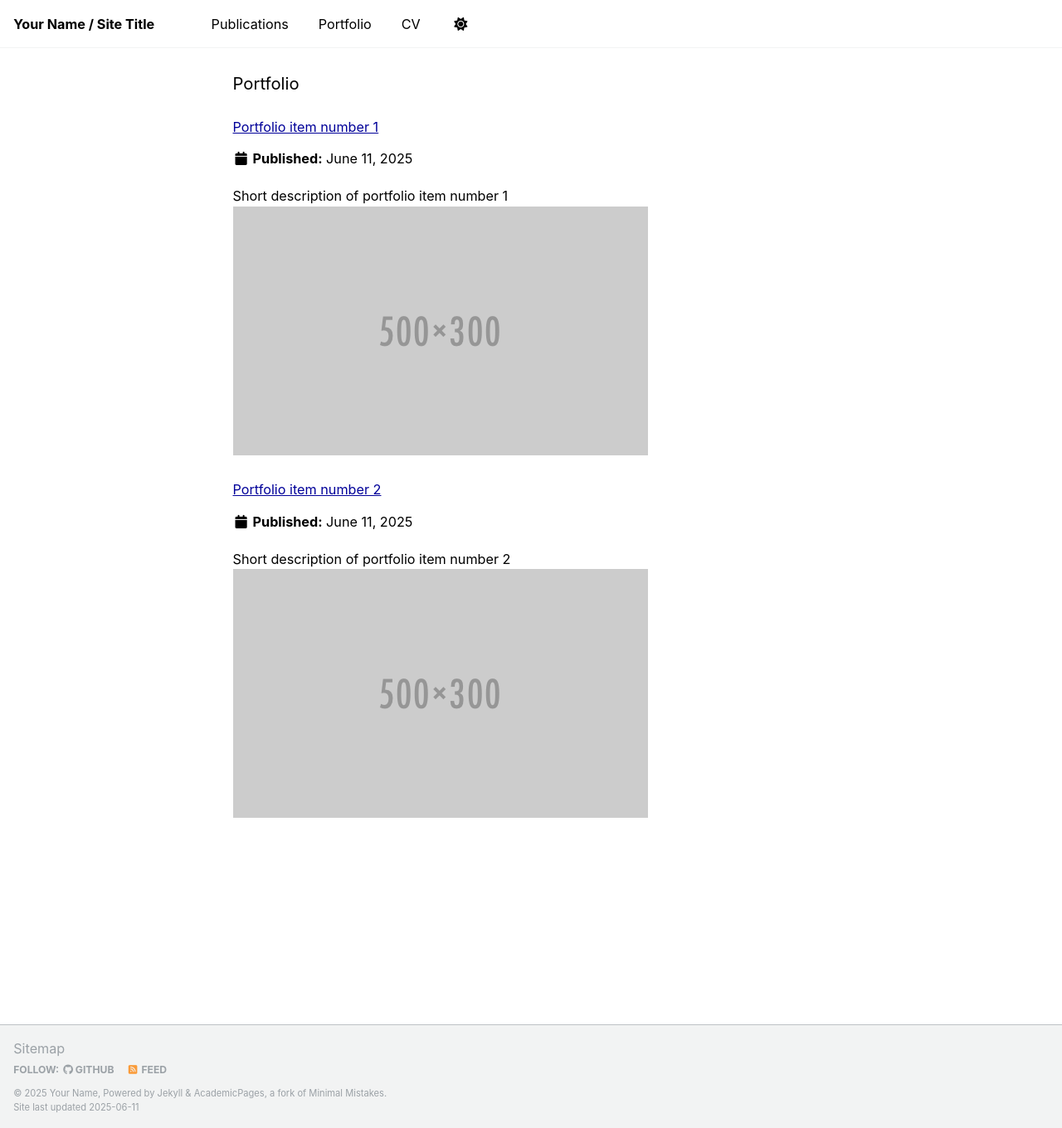
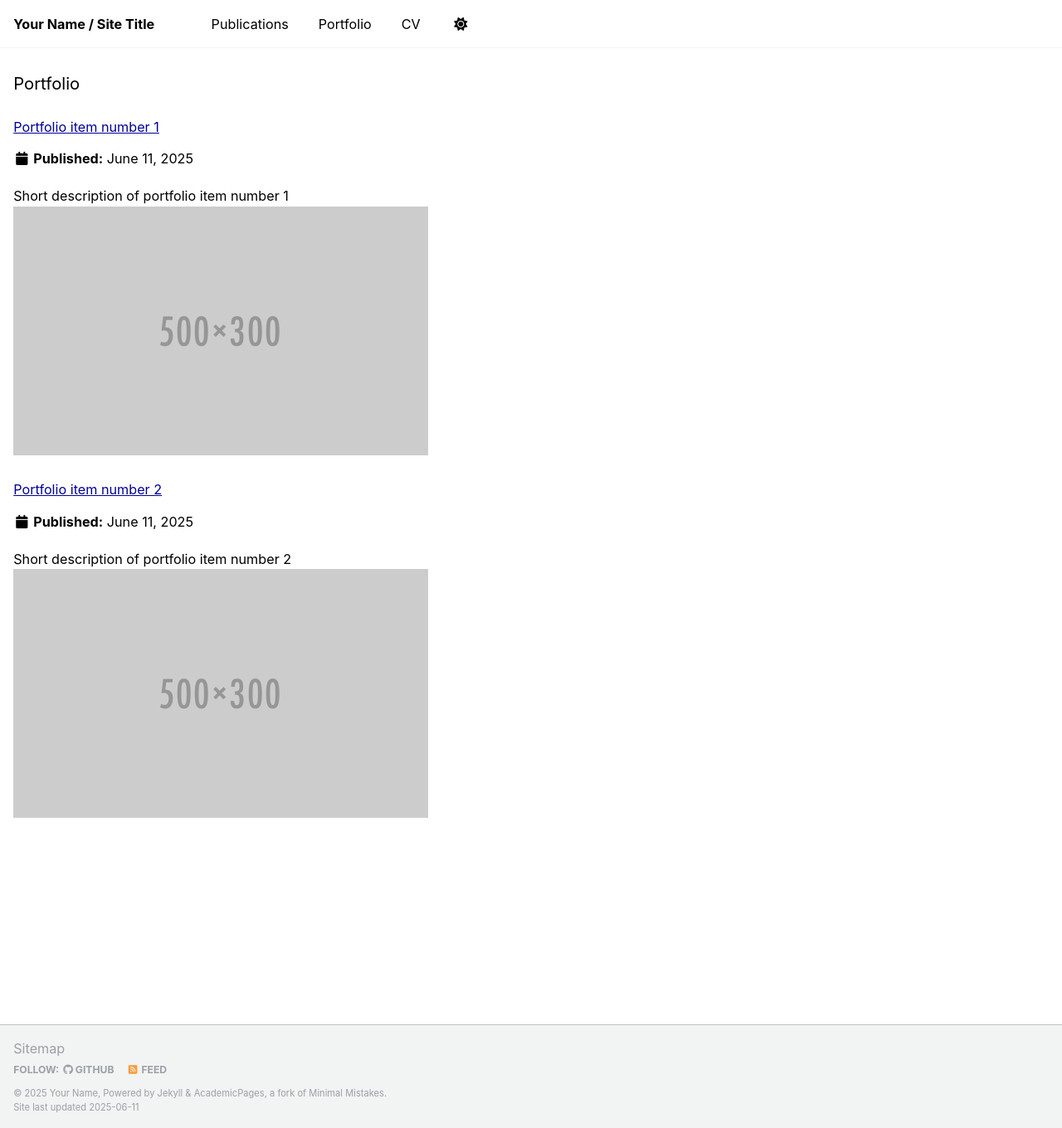
Before and after one commit to adrianodelr/adrianodelr.github.io, a Jekyll site: the page built from _pages/portfolio.html, in a window 1280 px wide and 1360 px high. Shown: the whole window at 83% size. Built offline with Jekyll 4.4.1, drawn with Linux system fonts in a browser that asks for light colours.

Commit message:
skip left sidebar space when no author profile

```diff
--- a/_layouts/archive.html
+++ b/_layouts/archive.html
@@ -12,10 +12,13 @@ layout: default
   {% endunless %}
 {% endif %}
 
+
 <div id="main" role="main">
-  {% include sidebar.html %}
+  {% if page.author_profile %}
+    {% include sidebar.html %}
+  {% endif %}
 
-  <div class="archive">
+  <div class="archive{% unless page.author_profile %} no-sidebar{% endunless %}">
     {% unless page.header.overlay_color or page.header.overlay_image %}
       <h1 class="page__title">{{ page.title }}</h1>
     {% endunless %}
```
Also changed, not shown: _layouts/default.html (line endings or trailing spaces).
